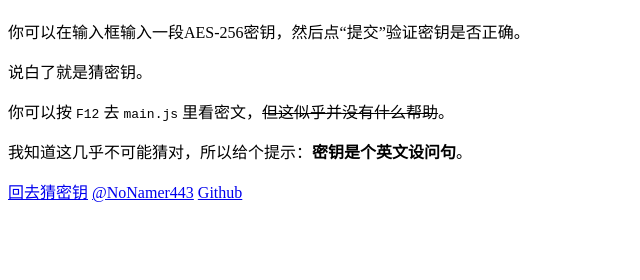
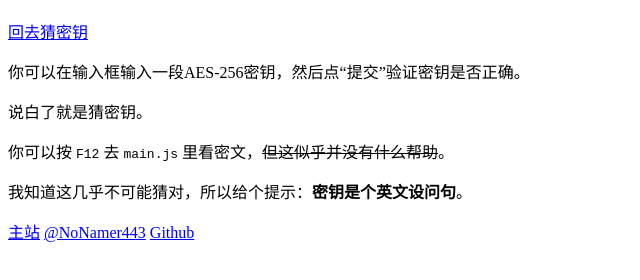
Before and after one commit to NoNamer443/aes-test, a plain HTML site: page instructions.html in a window 1280 px wide. Shown: the part 70-350 px from the top of the page, without its empty margins (0-640 px from the left). Drawn offline with Linux system fonts and the light colour scheme.

Commit message:
调整导航链接，修改回去猜密钥的链接位置

```diff
--- a/instructions.html
+++ b/instructions.html
@@ -13,6 +13,7 @@
   <body>
     <header>
       <h1>关于“AES测试”页面的说明</h1>
+      <a href="./" target="_self">回去猜密钥</a>
     </header>
     <main>
       <p>你可以在输入框输入一段AES-256密钥，然后点“提交”验证密钥是否正确。</p>
@@ -21,7 +22,7 @@
       <p>我知道这几乎不可能猜对，所以给个提示：<b>密钥是个英文设问句</b>。</p>
     </main>
     <footer>
-      <a href="./">回去猜密钥</a>
+      <a href="/">主站</a>
       <a href="https://github.com/NoNamer443">@NoNamer443</a>
       <a href="https://github.com/NoNamer443/aes-test">Github</a>
     </footer>
```
